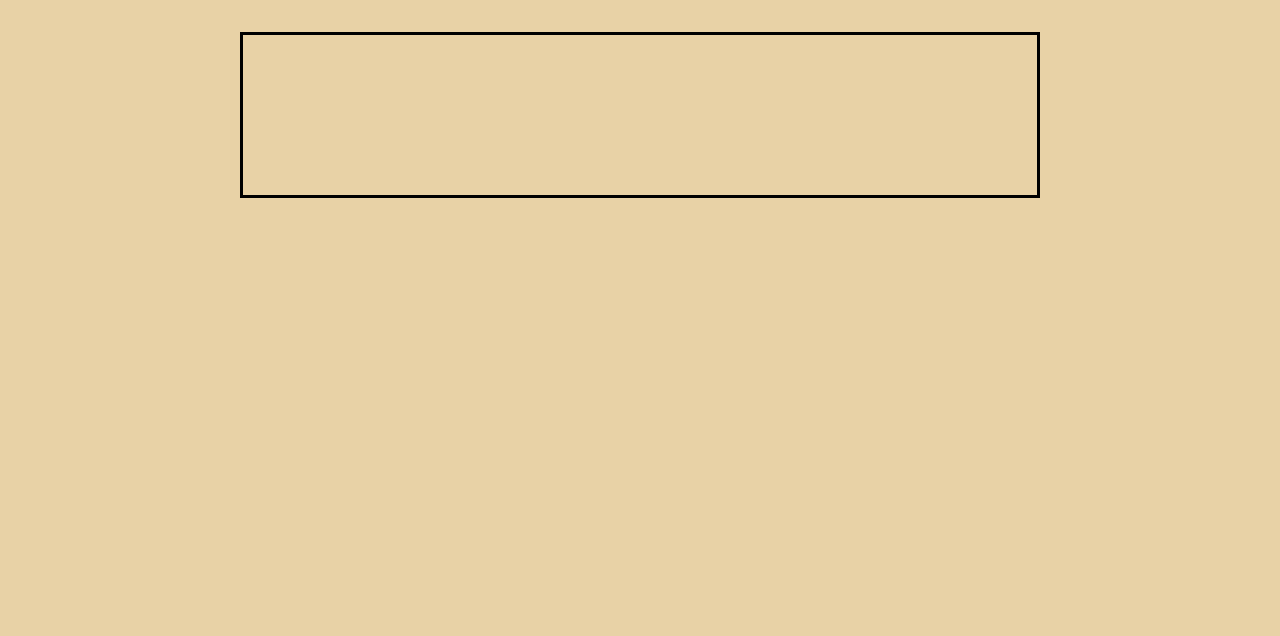
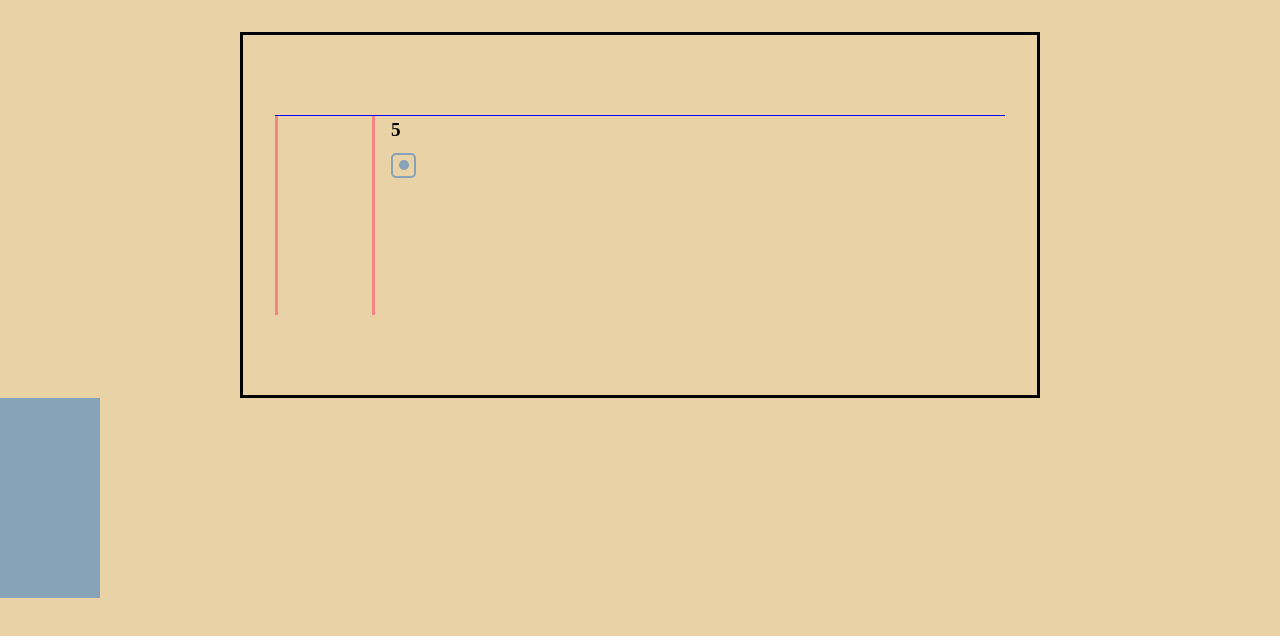
Before and after one commit to Qusz/gorchakov-test-trueconf, a Vue app: page / in a window 1280 px wide. Shown: the top 636 px of the page. Built offline with nearby package versions, Linux system fonts and the light colour scheme.

Commit message:
adds lift

```diff
--- a/src/App.vue
+++ b/src/App.vue
@@ -1,8 +1,12 @@
 <template>
   <main class="main">
     <div class="floors">
-
+      <Floor
+        :floorNumber="5"
+      >
+      </Floor>
     </div>
+    <Lift></Lift>
   </main>
 </template>
 
--- a/src/components/Lift/Lift.vue
+++ b/src/components/Lift/Lift.vue
@@ -1,10 +1,13 @@
 <template>
-  <div>
-
+  <div class="lift">
+    <LiftIndicator class="lift__indicator">
+    </LiftIndicator>
   </div>
 </template>
 
 <script setup>
+
+import LiftIndicator from './LiftIndicator.vue';
 
 </script>
 
--- a/src/styles/components/Lift.scss
+++ b/src/styles/components/Lift.scss
@@ -0,0 +1,9 @@
+@use '../base/' as *;
+
+.lift {
+  height: $floor-height;
+  width: $shaft-width;
+
+  background-color: $clr-primary;
+  position: relative;
+}
```
